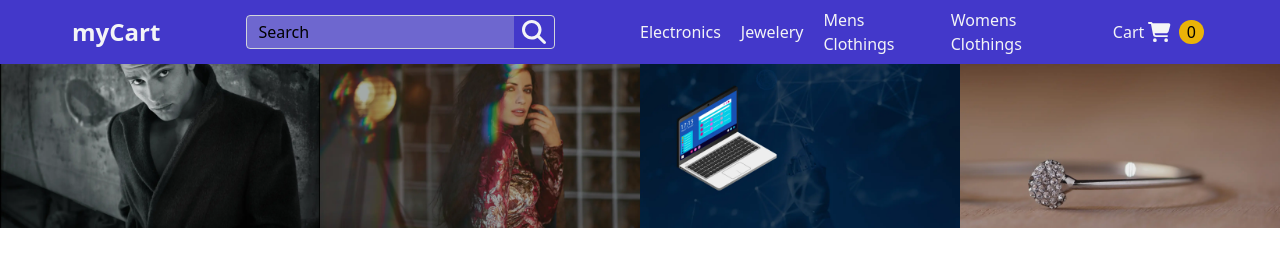
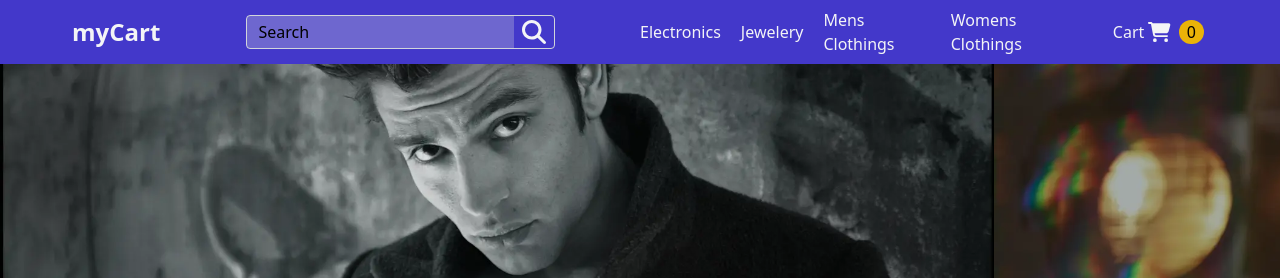
Before and after one commit to tonmoysardar11/ecommerce-website-with-redux, a React (Create React App) app: page / in a window 1280 px wide. Shown: the top 278 px of the page. Built offline with nearby package versions, Linux system fonts and the light colour scheme; no server answers.

Commit message:
carousel pending

```diff
--- a/src/components/pages/Home.js
+++ b/src/components/pages/Home.js
@@ -27,9 +27,8 @@ const Home = () => {
       <div className='relative overflow-hidden'>
         <div className='w-full h-[50vh] md:h-[70vh] flex transition-transform ease-in duration-600' style={{transform:`translateX(-${img*100}%)`}}>
         {imgArr.map((element, index) => {
-          return <div key={index}>
-            <img src={element} alt="" />
-          </div>
+
+          return <img key={index} src={element} className='w-screen' alt="" />
         })}
         </div>
         <div className='absolute inset-0 flex justify-between items-center mx-5'>
```
